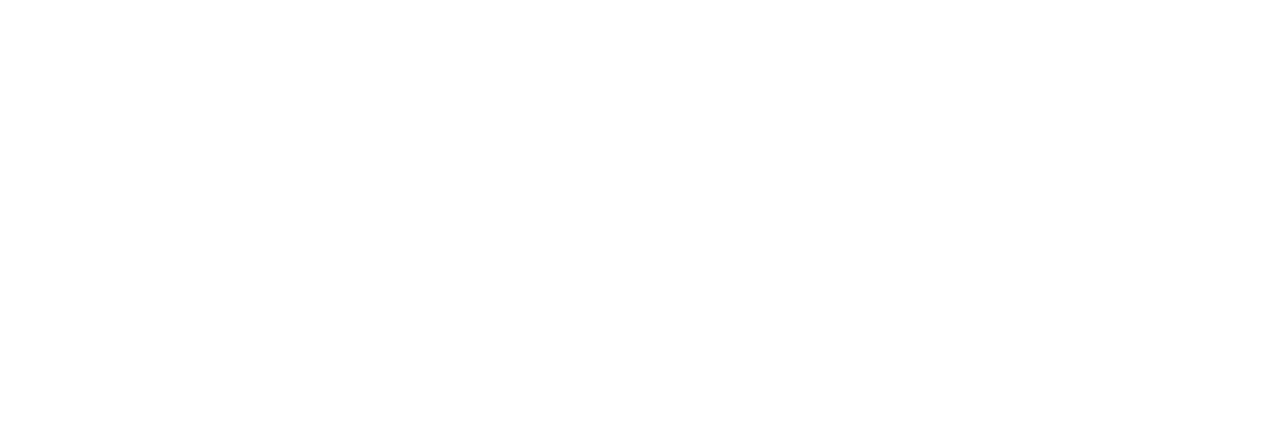
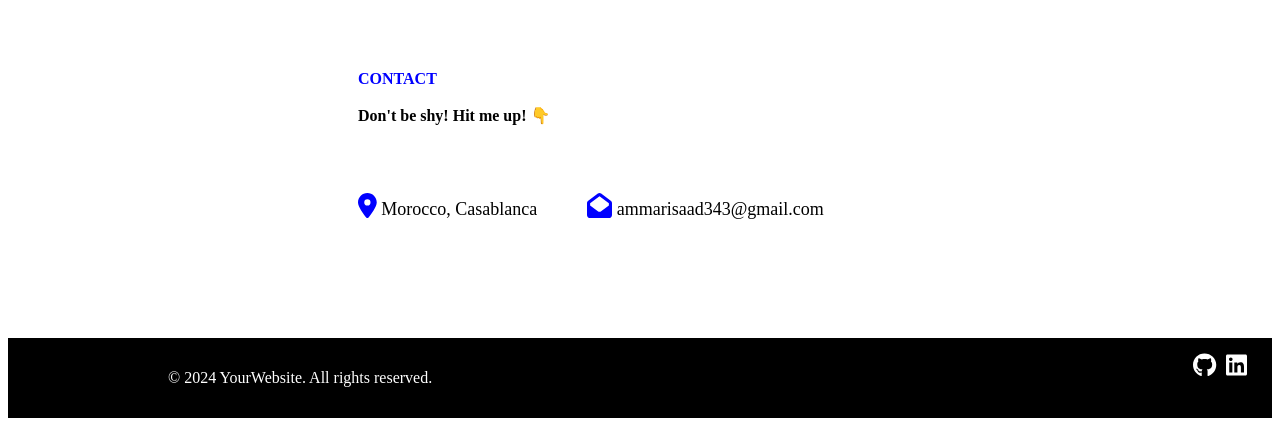
Before and after one commit to saad942/Portfolio, a React (Create React App) app: page / in a window 1280 px wide. Shown: the part 1692-2115 px from the top of the page. Before the commit the page ends 1530 px from the top, so only its background shows below. Built offline with nearby package versions, Linux system fonts and the light colour scheme.

Commit message:
contunie portfolio

```diff
--- a/src/App.css
+++ b/src/App.css
@@ -1,6 +1,8 @@
+
 .nav {
   display: flex;
   justify-content: space-between;
+  padding: 20px;
 
 }
 
@@ -19,7 +21,7 @@
 
 span {
   padding: 10px;
-  font-size: 17px;
+  font-size: 18px;
 }
 
 span:hover {
@@ -163,3 +165,53 @@
 .tit {
   margin-left: 250px;
 }
+
+.contact {
+  margin-top: 200px;
+}
+
+.h2 {
+  color: blue;
+}
+
+.contact {
+  margin-left: 350px;
+}
+
+.cnt {
+  margin-top: 50px;
+  font-size: large;
+  display: flex;
+  gap: 50px;
+}
+
+.cc {
+  font-size: 25px;
+  color: blue;
+}
+
+.footer {
+  background-color: black;
+  color: white;
+  padding: 15px 0;
+  margin-top: 100px;
+}
+
+.footer-content {
+  display: flex;
+  justify-content: space-between;
+}
+
+.social-icons {
+  font-size: 24px;
+  margin-right: 20px;
+}
+
+.p {
+  margin-left: 160px;
+}
+
+.social-icons a {
+  color: white;
+  margin: 0 5px;
+}
--- a/src/App.js
+++ b/src/App.js
@@ -1,6 +1,6 @@
 import './App.css';
 import { FontAwesomeIcon } from "@fortawesome/react-fontawesome";
-import { faDownload } from '@fortawesome/free-solid-svg-icons';
+import { faDownload, faEnvelopeOpen, faLocationDot } from '@fortawesome/free-solid-svg-icons';
 import { faLinkedin, faGithub } from "@fortawesome/free-brands-svg-icons";
 function App() {
 
@@ -92,9 +92,32 @@
         </div>
 
       </div>
+      <div className="contact">
+        <div>
+          <strong className='h2'>CONTACT</strong><br /><br />
+          <strong>Don't be shy! Hit me up! 👇</strong>
+        </div>
+        <div className='cnt'>
+          <p><FontAwesomeIcon icon={faLocationDot} className='cc' />    Morocco, Casablanca</p>
+          <p><FontAwesomeIcon icon={faEnvelopeOpen} className='cc' />    ammarisaad343@gmail.com</p>
+        </div>
+
+
+      </div>
+
+      <div className="footer">
+        <div className="footer-content">
+          <p className='p'>© 2024 YourWebsite. All rights reserved.</p>
+          <div className="social-icons">
+            <a href="https://github.com/saad942" target='_blank'><FontAwesomeIcon icon={faGithub} /></a>
+            <a href="https://www.linkedin.com/in/saad-ammari-1689b7286" target='_blank'><FontAwesomeIcon icon={faLinkedin} /></a>
+          </div>
+        </div>
+      </div>
 
 
     </div>
+
   );
 }
 
```
